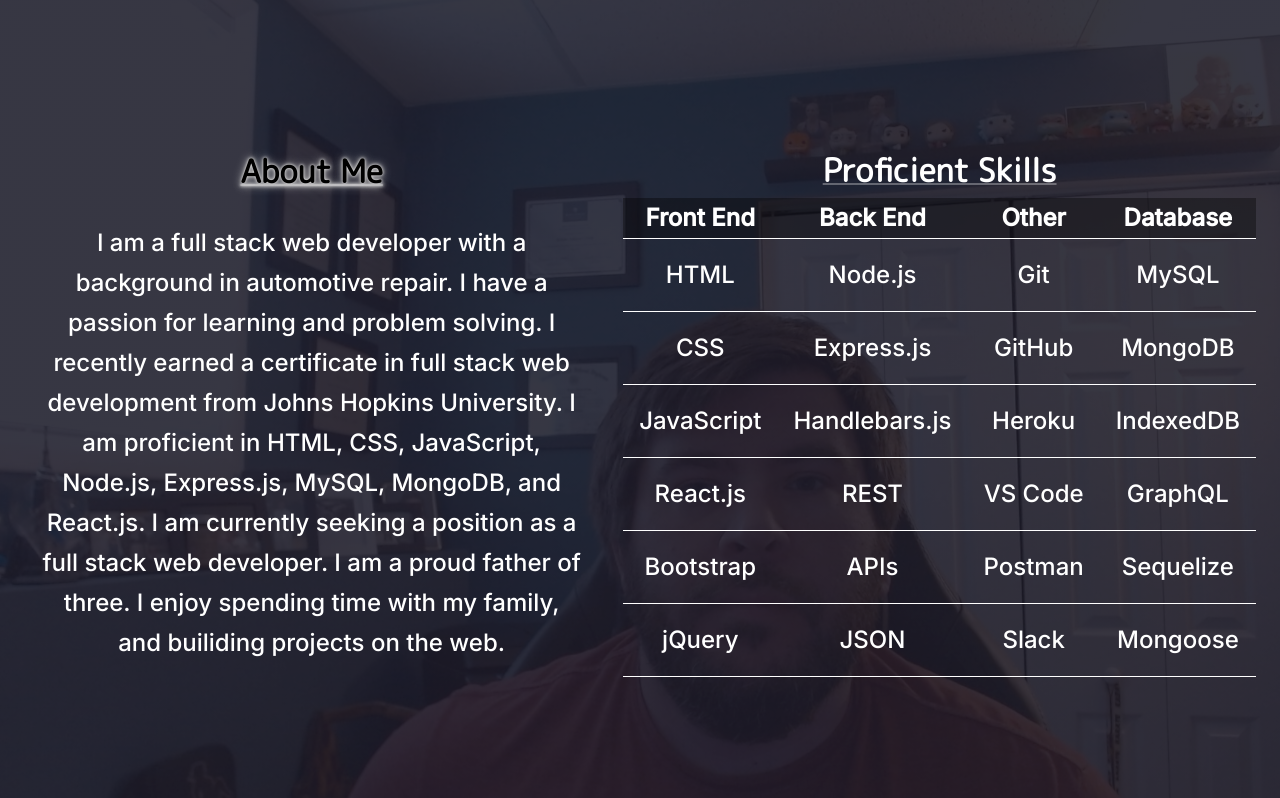
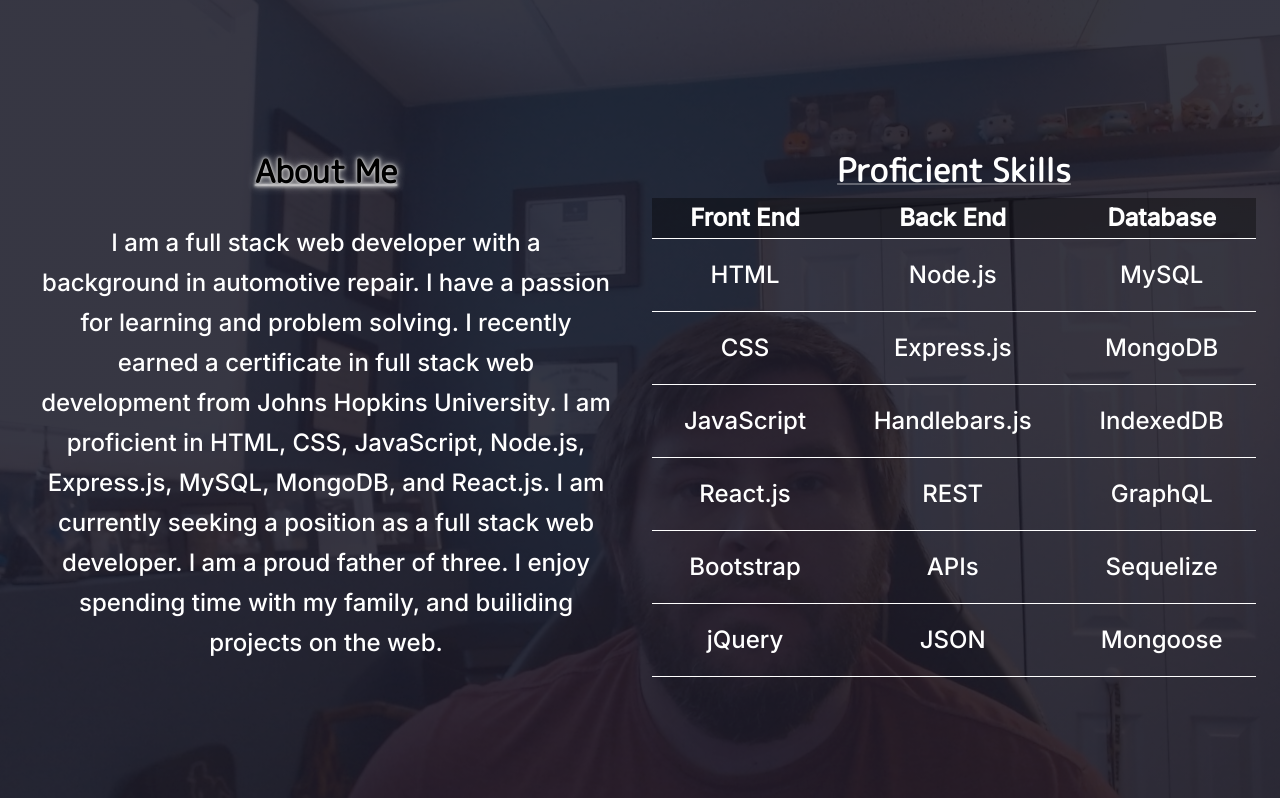
Before and after one commit to bcrisp084/Portfolio-in-React, a React (Vite) app: page / in a window 1280 px wide. Shown: the part 858-1656 px from the top of the page. Built offline with nearby package versions, Linux system fonts and the light colour scheme; a web font is replaced by a local one.

Commit message:
Changed the skills table to include less

```diff
--- a/src/index.css
+++ b/src/index.css
@@ -214,7 +214,7 @@ ul {
 
 .skills-table {
   width: 100%;
-  max-width: 1000px;
+  /* max-width: 1000px; */
   padding: 0 1rem;
   margin: 0 auto;
   color: white;
@@ -401,6 +401,7 @@ button:hover {
   }
 
   .skills-table {
+    width:  ;
     font-size: 1.2rem;
     line-height: 1.8rem;
   }
--- a/src/pages/Home.jsx
+++ b/src/pages/Home.jsx
@@ -58,7 +58,6 @@ const Home = () => {
                 <tr>
                   <th scope="col">Front End</th>
                   <th scope="col">Back End</th>
-                  <th scope="col">Other</th>
                   <th scope="col">Database</th>
                 </tr>
               </thead>
@@ -66,37 +65,31 @@ const Home = () => {
                 <tr>
                   <td>HTML</td>
                   <td>Node.js</td>
-                  <td>Git</td>
                   <td>MySQL</td>
                 </tr>
                 <tr>
                   <td>CSS</td>
                   <td>Express.js</td>
-                  <td>GitHub</td>
                   <td>MongoDB</td>
                 </tr>
                 <tr>
                   <td>JavaScript</td>
                   <td>Handlebars.js</td>
-                  <td>Heroku</td>
                   <td>IndexedDB</td>
                 </tr>
                 <tr>
                   <td>React.js</td>
                   <td>REST</td>
-                  <td>VS Code</td>
                   <td>GraphQL</td>
                 </tr>
                 <tr>
                   <td>Bootstrap</td>
                   <td>APIs</td>
-                  <td>Postman</td>
                   <td>Sequelize</td>
                 </tr>
                 <tr>
                   <td>jQuery</td>
                   <td>JSON</td>
-                  <td>Slack</td>
                   <td>Mongoose</td>
                 </tr>
               </tbody>
```
